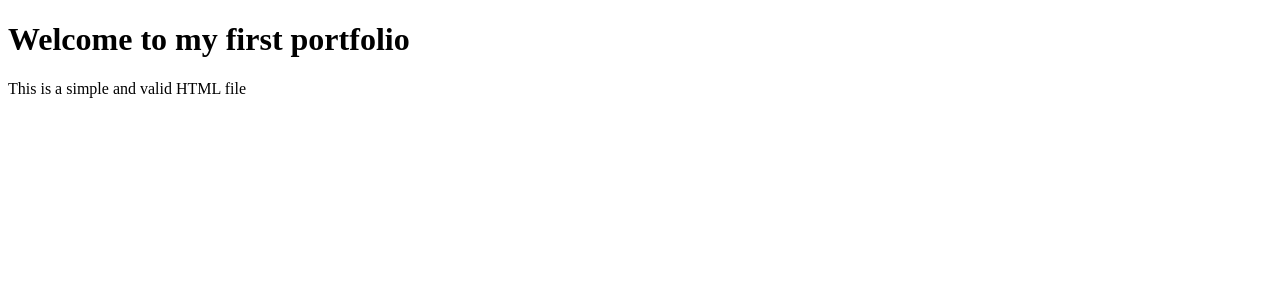
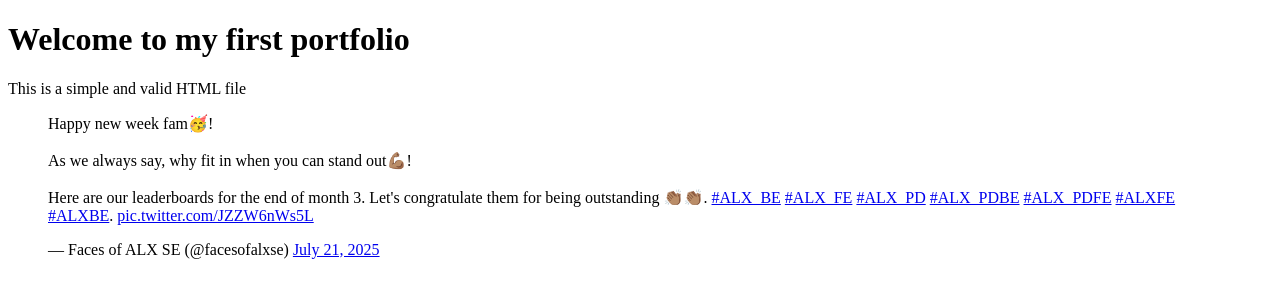
Before and after one commit to EdwardEdi05/My_First_Portfolio, a plain HTML site: page html_basic/tweets.html in a window 1280 px wide. Drawn offline with Linux system fonts and the light colour scheme.

Commit message:
added tweet link

```diff
--- a/html_basic/tweets.html
+++ b/html_basic/tweets.html
@@ -11,5 +11,6 @@
 <body>
     <h1>Welcome to my first portfolio</h1>
     <p>This is a simple and valid HTML file</p>
+    <blockquote class="twitter-tweet"><p lang="en" dir="ltr">Happy new week fam🥳!<br><br>As we always say, why fit in when you can stand out💪🏽! <br><br>Here are our leaderboards for the end of month 3. Let&#39;s congratulate them for being outstanding 👏🏽👏🏽. <a href="https://twitter.com/hashtag/ALX_BE?src=hash&amp;ref_src=twsrc%5Etfw">#ALX_BE</a> <a href="https://twitter.com/hashtag/ALX_FE?src=hash&amp;ref_src=twsrc%5Etfw">#ALX_FE</a> <a href="https://twitter.com/hashtag/ALX_PD?src=hash&amp;ref_src=twsrc%5Etfw">#ALX_PD</a> <a href="https://twitter.com/hashtag/ALX_PDBE?src=hash&amp;ref_src=twsrc%5Etfw">#ALX_PDBE</a> <a href="https://twitter.com/hashtag/ALX_PDFE?src=hash&amp;ref_src=twsrc%5Etfw">#ALX_PDFE</a> <a href="https://twitter.com/hashtag/ALXFE?src=hash&amp;ref_src=twsrc%5Etfw">#ALXFE</a> <a href="https://twitter.com/hashtag/ALXBE?src=hash&amp;ref_src=twsrc%5Etfw">#ALXBE</a>. <a href="https://t.co/JZZW6nWs5L">pic.twitter.com/JZZW6nWs5L</a></p>&mdash; Faces of ALX SE (@facesofalxse) <a href="https://twitter.com/facesofalxse/status/1947226276898496831?ref_src=twsrc%5Etfw">July 21, 2025</a></blockquote> <script async src="https://platform.twitter.com/widgets.js" charset="utf-8"></script>
 </body>
 </html>
```
